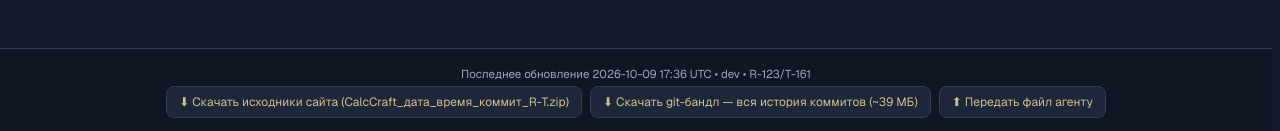
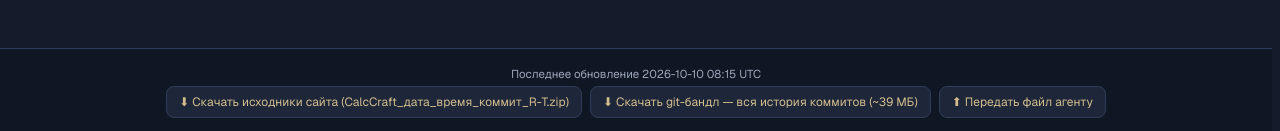
Before and after one commit to PupsterToy/calc-craft, a Next.js app: page / in a window 1280 px wide. Shown: the part 9886-10017 px from the top of the page. Built offline with nearby package versions, Linux system fonts and the light colour scheme.

Commit message:
v0.3a fix

```diff
--- a/src/app/globals.css
+++ b/src/app/globals.css
@@ -238,6 +238,15 @@ html[data-demo-off] [data-demo-hide] {
   display: none;
 }
 
+html[data-cache-row] section[aria-label="Загрузка данных"] {
+  padding-bottom: 49px;
+}
+@media (min-width: 640px) {
+  html[data-cache-row] section[aria-label="Загрузка данных"] {
+    padding-bottom: 53px;
+  }
+}
+
 .team-rotation {
   background-color: color-mix(in oklab, #080c12 25%, transparent);
 }
--- a/src/app/page.tsx
+++ b/src/app/page.tsx
@@ -62,10 +62,10 @@ import demoRaw from "@/data/demo-teams.json";
 
 const DEMO_LABEL = "Демо: Showcase · Timmie's Bird";
 
-const STAMP_DATE = "2026-10-09 17:36";
+const STAMP_DATE = "2026-10-10 08:15";
 const STAMP_COMMIT = process.env.NEXT_PUBLIC_STAMP_COMMIT ?? "dev";
-const STAMP_ROUND = "R-123";
-const STAMP_TASK = "T-161";
+const STAMP_ROUND = "R-125";
+const STAMP_TASK = "T-163";
 
 const demoData: ShowcaseData = migrateShowcaseData({
   ...(demoRaw as unknown as ShowcaseData),
@@ -449,6 +449,7 @@ export default function Home() {
     if (restored) {
       document.documentElement.removeAttribute("data-prehide");
       document.documentElement.removeAttribute("data-demo-off");
+      document.documentElement.removeAttribute("data-cache-row");
     }
   }, [restored]);
 
@@ -458,7 +459,7 @@ export default function Home() {
     hashSourceDoneRef.current = true;
     const url = readHashSource();
     if (!url) return;
-    void onLink(url);
+    void onLink(url, { fromHash: true });
   }, []);
 
   const favPersistedRef = useRef(false);
@@ -1320,7 +1321,7 @@ export default function Home() {
     setBusy(null);
   }
 
-  async function onLink(url: string): Promise<boolean> {
+  async function onLink(url: string, opts?: { fromHash?: boolean }): Promise<boolean> {
     setError(null);
     setNotice(null);
     setPendingSheets([]);
@@ -1334,7 +1335,12 @@ export default function Home() {
         via === "export",
         url,
       );
-      writeHashSource(url);
+      if (opts?.fromHash) {
+        writeHashSource(url);
+      } else {
+        const cur = readHashSource();
+        if (cur !== null && cur !== url) clearHashSource();
+      }
       return true;
     } catch (e) {
       setError(e instanceof Error ? e.message : String(e));
@@ -2317,7 +2323,7 @@ export default function Home() {
       )}
 
       <footer className="mt-auto border-t border-[#2f3d59] bg-[#101724] py-4 text-center text-[11.5px] text-[#9aa5b8]">
-        Последнее обновление {STAMP_DATE} UTC • {STAMP_COMMIT} • {STAMP_ROUND}/{STAMP_TASK}
+        Последнее обновление {STAMP_DATE} UTC
 
         {!process.env.NEXT_PUBLIC_BASE_PATH && (
           <>
--- a/src/components/showcase/export-modal.tsx
+++ b/src/components/showcase/export-modal.tsx
@@ -381,6 +381,10 @@ export function ExportModal({
   const overLimit = overW || overH;
   const blockImage = prefs.tab === "image" && overLimit;
   const limitBoxRef = useAutoHeight(overLimit);
+  const limitFade =
+    prefs.tab === "image" && nested === "grid"
+      ? "transition-[opacity,visibility] duration-200 ease-out motion-reduce:transition-none "
+      : "";
 
   useEffect(() => {
     if (!staging) return;
@@ -1000,7 +1004,7 @@ export function ExportModal({
                           }
                         >
                           <div
-                            className={"col-start-1 row-start-1 transition-[opacity,visibility] duration-200 ease-out motion-reduce:transition-none " + (overLimit ? "opacity-100" : "invisible opacity-0")}
+                            className={"col-start-1 row-start-1 " + limitFade + (overLimit ? "opacity-100" : "invisible opacity-0")}
                           >
                             <p className="text-[12px] leading-[17px] text-[#9aa5b8]">
                               Итоговое изображение:{" "}
@@ -1027,7 +1031,7 @@ export function ExportModal({
                             </p>
                           </div>
                           <div
-                            className={"col-start-1 row-start-1 transition-[opacity,visibility] duration-200 ease-out motion-reduce:transition-none " + (overLimit ? "invisible opacity-0" : "opacity-100")}
+                            className={"col-start-1 row-start-1 " + limitFade + (overLimit ? "invisible opacity-0" : "opacity-100")}
                           >
                             <p className="text-[12px] leading-[17px] text-[#9aa5b8]">
                               Итоговое изображение:{" "}
```
Also changed, not shown: src/app/layout.tsx (+1 -1 lines).
